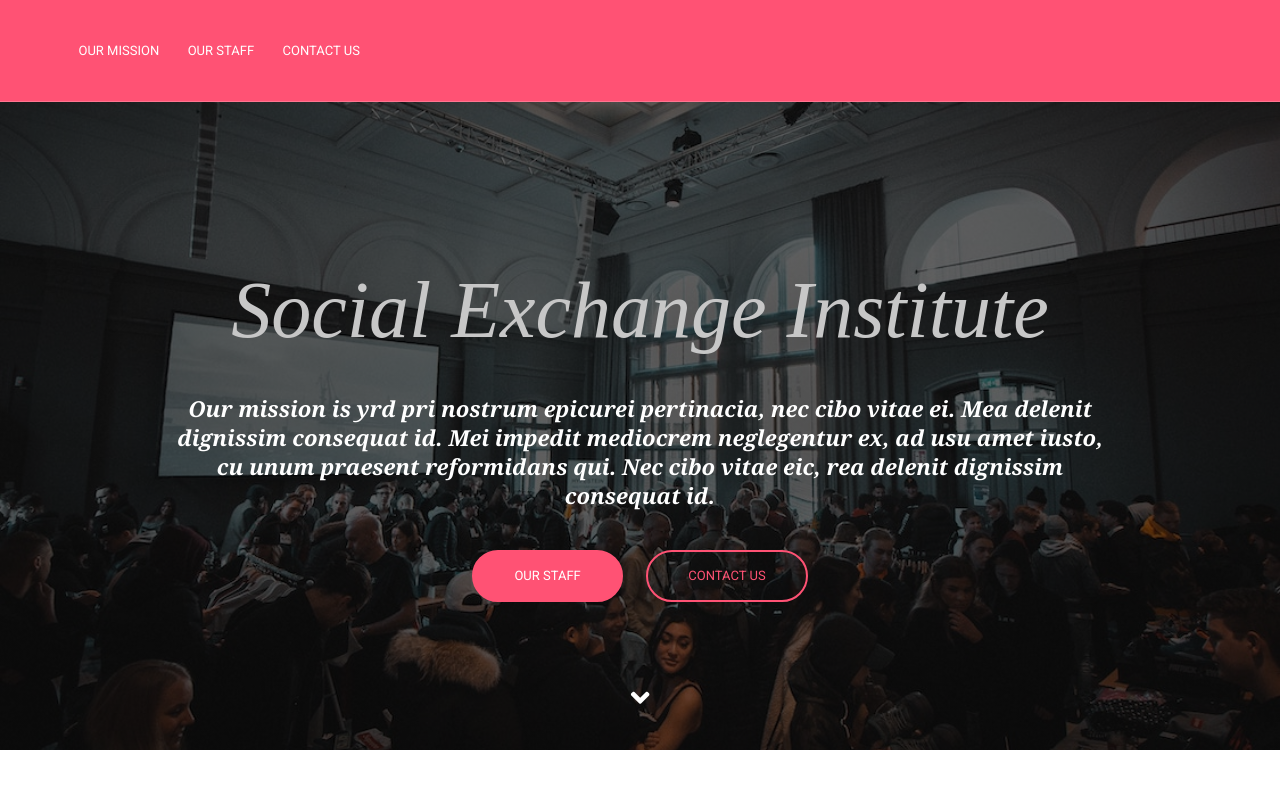
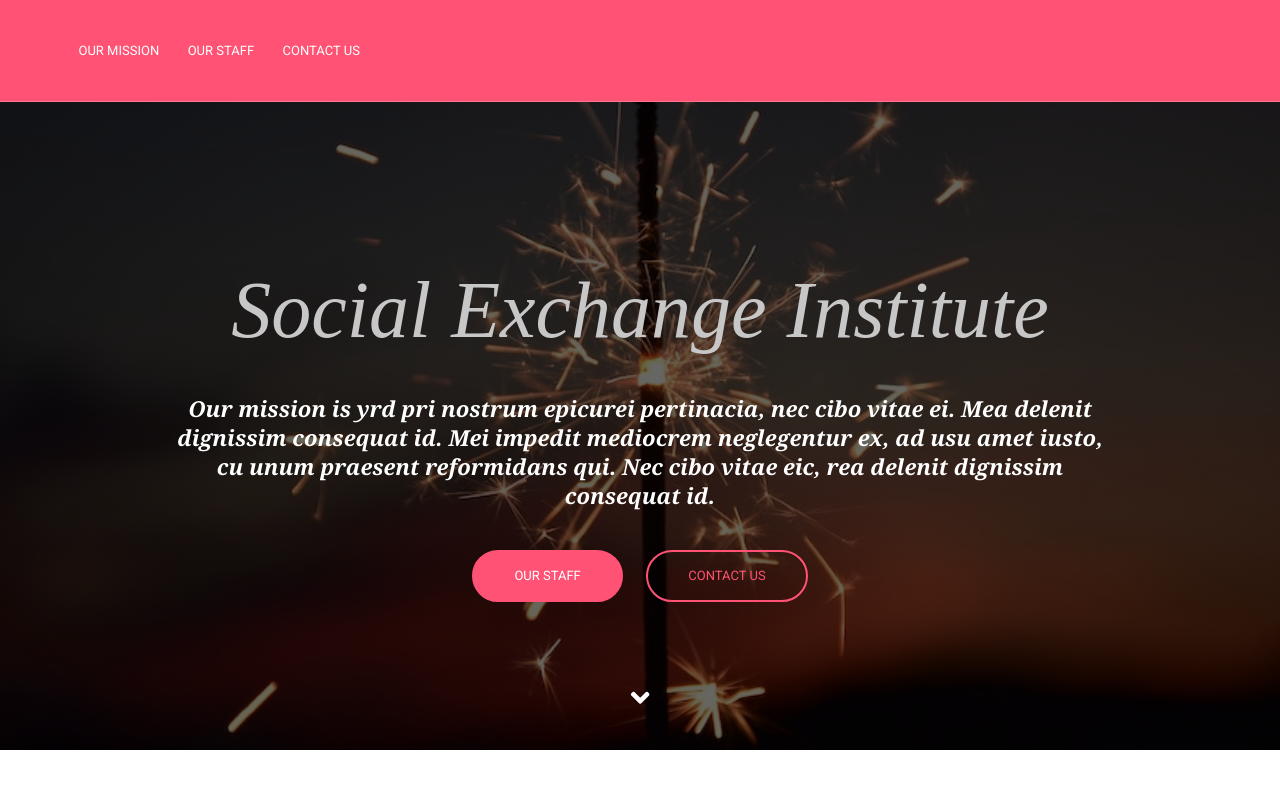
Before and after one commit to ponolac/OFFICIAL-sei-raw, a plain HTML site: page index.html in a window 1280 px wide. Shown: the top 800 px of the page. Drawn offline with nearby package versions, Linux system fonts and the light colour scheme.

Commit message:
add new img for hero section

```diff
--- a/css/styles.css
+++ b/css/styles.css
@@ -355,7 +355,7 @@ Hero
 ========================================================================== */
 .hero {
   min-height: 750px;
-  background: linear-gradient(rgba(0, 0, 0, 0.6), rgba(0, 0, 0, 0.6)), url("../img/conference.jpg") center center;
+  background: linear-gradient(rgba(0, 0, 0, 0.6), rgba(0, 0, 0, 0.6)), url("../img/sparkler.jpg") center center;
   background-size: cover;
   position: relative; }
   .hero .down-arrow a {
```
Also changed, not shown: img/sparkler.jpg (added).
